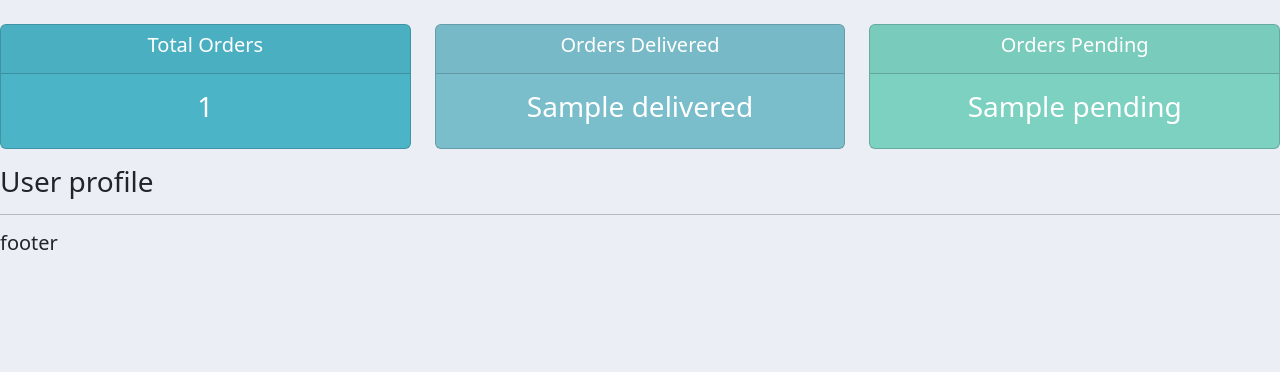
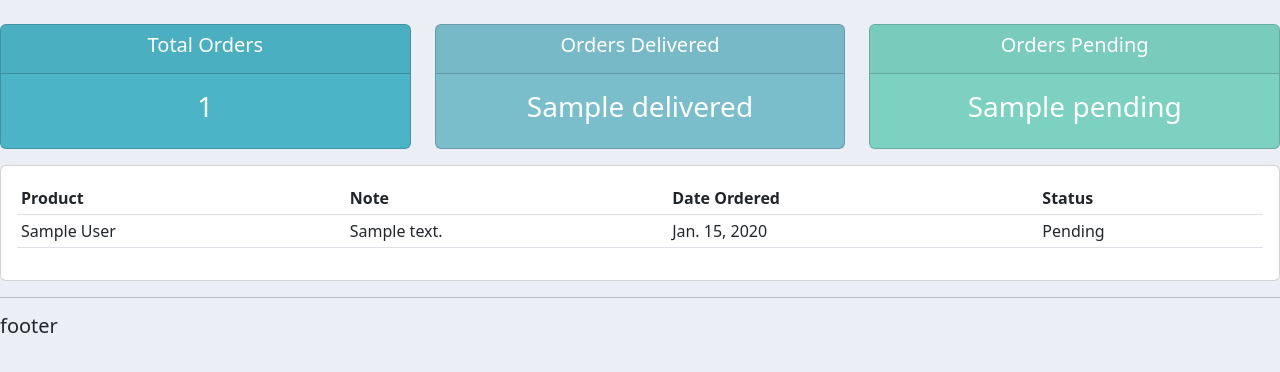
Before and after one commit to abhavgoel/ClientSphere, a Django app: template accounts/templates/accounts/user.html in a window 1280 px wide. Shown: the part 70-442 px from the top of the page. Run offline with Django 4.2, Linux system fonts and the light colour scheme; tables that the repository leaves empty hold one stand-in row (values such as "Sample post"); the template is opened without the code that fills it: values that come from a table or form of the project are taken from there, most other values are stand-ins (such as "Sample title", 1, 10 or a date in 2020).

Commit message:
added image field for personal profiles

```diff
--- a/accounts/models.py
+++ b/accounts/models.py
@@ -1,11 +1,13 @@
 from django.db import models
-
+from django.contrib.auth.models import User
 # Create your models here.
 
 class Customer(models.Model):
+    user = models.OneToOneField(User,null=True,on_delete=models.CASCADE)
     name = models.CharField(max_length=50,null=True)
     phone = models.CharField(max_length=10,null=True)
     email=models.CharField(max_length=100,null=True)
+    profile_pic = models.ImageField(null=True,blank=True)
     date_created = models.DateField(auto_now_add=True,null=True)
 
 
--- a/accounts/templates/accounts/user.html
+++ b/accounts/templates/accounts/user.html
@@ -1,6 +1,32 @@
 {% extends 'accounts/main.html' %}
 {%block content%}
 {% include 'accounts/status.html' %}
-<h3>User profile</h3>
+<div class="row">
+	<div class="col-md">
+		<div class="card card-body">
+			<table class="table table-sm">
+				<tr>
+					<th>Product</th>
+					<th>Note</th>
+					<th>Date Ordered</th>
+					<th>Status</th>
+
+				</tr>
+				{%for order in orders%}
+				<tr>
+					<td>{{order.product}}</td>
+					<td>{{order.note}}</td>
+					<td>{{order.date_created}}</td>
+					<td>{{order.status}}</td>
+
+				</tr>
+
+				{%endfor%}
+
+			</table>
+		</div>
+	</div>
+</div>
+
 
 {%endblock content%}
--- a/crm/settings.py
+++ b/crm/settings.py
@@ -122,6 +122,7 @@ MEDIA_URL='images/'
 STATICFILES_DIRS=[
    Path(BASE_DIR / 'static')
 ]
+MEDIA_ROOT = Path(BASE_DIR/'static/images')
 
 # Default primary key field type
 # https://docs.djangoproject.com/en/4.1/ref/settings/#default-auto-field
--- a/crm/urls.py
+++ b/crm/urls.py
@@ -15,7 +15,8 @@ Including another URLconf
 """
 from django.contrib import admin
 from django.urls import path,include
-
+from django.conf import settings
+from django.conf.urls.static import static
 
 
 urlpatterns = [
@@ -23,3 +24,4 @@ urlpatterns = [
     path('',include('accounts.urls')),#including path to our app
 
 ]
+urlpatterns += static(settings.MEDIA_URL,document_root = settings.MEDIA_ROOT)
```
Also changed, not shown: accounts/views.py (+16 -1 lines), accounts/migrations/0009_customer_user.py (added), accounts/migrations/0010_customer_profile_pic.py (added), static/images/24C36C11-F998-4541-BFA7-FD21335FA073.jpg (added).
